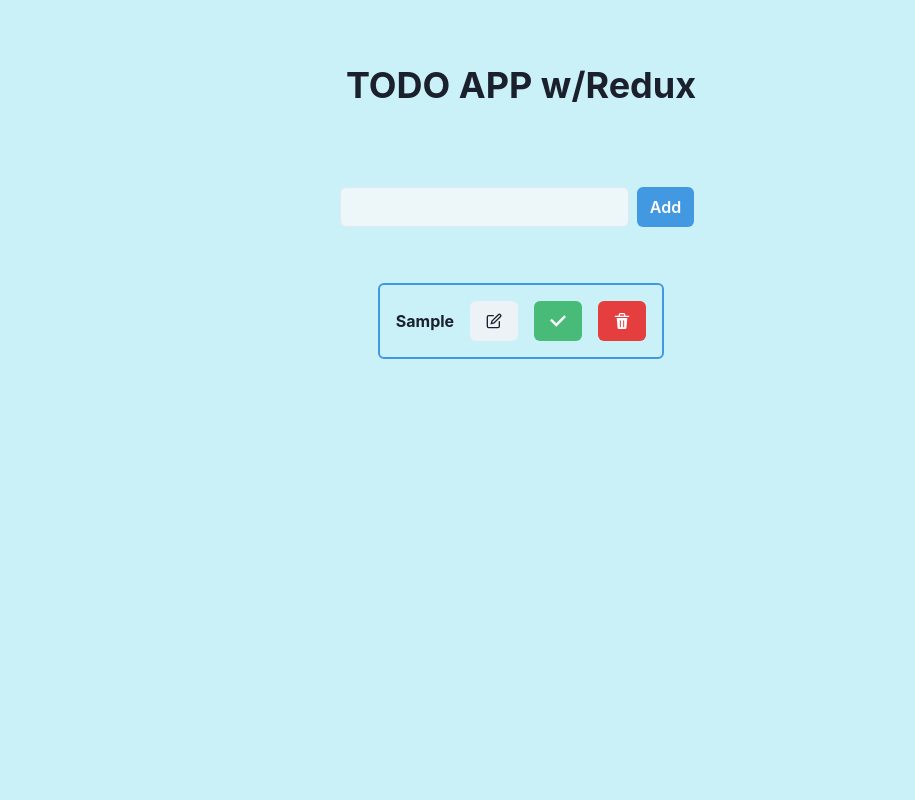
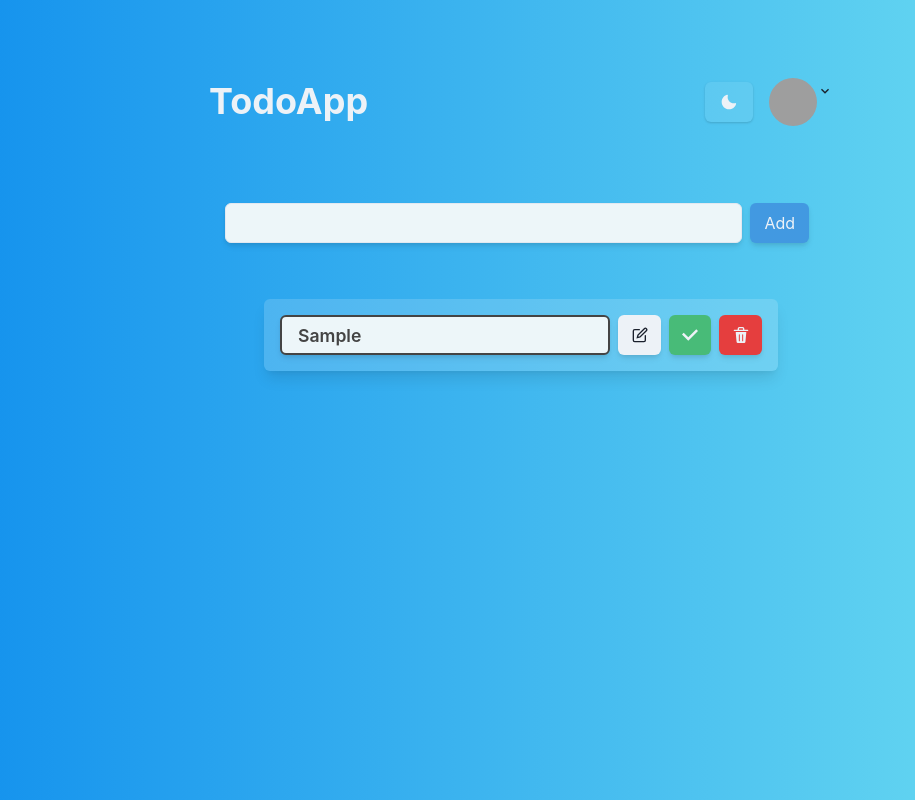
Before and after one commit to Santipac/Todo-App, a React (Vite) app: page / in a window 1280 px wide. Both pictures are taken after typing "Sample" into the empty fields and a click on the button "Add". Shown: the whole page, without its empty margins (119-1034 px from the left). Built offline with nearby package versions, Linux system fonts and the light colour scheme; grey boxes are pictures that could not be loaded.

Commit message:
react router dom, animations and dark mode added

```diff
--- a/index.html
+++ b/index.html
@@ -4,7 +4,11 @@
     <meta charset="UTF-8" />
     <link rel="icon" type="image/svg+xml" href="/vite.svg" />
     <meta name="viewport" content="width=device-width, initial-scale=1.0" />
-    <title>Vite + React</title>
+    <link
+      rel="stylesheet"
+      href="https://cdnjs.cloudflare.com/ajax/libs/animate.css/4.1.1/animate.min.css"
+    />
+    <title>Todo App</title>
   </head>
   <body>
     <div id="root"></div>
--- a/package.json
+++ b/package.json
@@ -18,6 +18,7 @@
     "react": "^18.2.0",
     "react-dom": "^18.2.0",
     "react-redux": "^8.0.2",
+    "react-router-dom": "^6.3.0",
     "sweetalert2": "^11.4.26"
   },
   "devDependencies": {
--- a/src/App.jsx
+++ b/src/App.jsx
@@ -1,24 +1,13 @@
-import { Box, Heading } from '@chakra-ui/react';
+import { Routes, Route } from 'react-router-dom';
 
-import { FormTodo } from './components/FormTodo';
-import { TodoList } from './components/TodoList';
-
+import { Screen } from './views/Screen';
 function App() {
   return (
-    <Box
-      minHeight="100vh"
-      display="flex"
-      flexDirection="column"
-      alignItems="center"
-      bg={'#caf0f8'}
-    >
-      <Heading as="h1" my="16">
-        TODO APP w/Redux
-      </Heading>
-
-      <FormTodo />
-      <TodoList />
-    </Box>
+    <>
+      <Routes>
+        <Route path="/" element={<Screen />} />
+      </Routes>
+    </>
   );
 }
 
--- a/src/components/FormTodo.jsx
+++ b/src/components/FormTodo.jsx
@@ -1,4 +1,11 @@
-import { Box, Button, FormControl, Input } from '@chakra-ui/react';
+import {
+  Box,
+  Button,
+  FormControl,
+  Input,
+  InputGroup,
+  InputRightElement,
+} from '@chakra-ui/react';
 import { useState } from 'react';
 import { useDispatch, useSelector } from 'react-redux';
 import Swal from 'sweetalert2';
@@ -38,11 +45,26 @@ export const FormTodo = () => {
   };
 
   return (
-    <Box p="4">
+    <Box p="4" w={{ base: '100%', md: '70%', lg: '50%' }}>
       <form onSubmit={handleSubmit}>
         <FormControl display="flex">
-          <Input value={inputValue} onChange={onInputChange} bg={'#edf6f9'} />
-          <Button type="submit" mx="2" bg={'blue.400'} textColor="white">
+          <Input
+            value={inputValue}
+            onChange={onInputChange}
+            bg={'#edf6f9'}
+            color="black"
+            boxShadow="md"
+            fontSize={{ base: '0.8rem', sm: '1.1rem' }}
+          />
+
+          <Button
+            type="submit"
+            mx="2"
+            bg={'blue.400'}
+            fontWeight="normal"
+            textColor="white"
+            boxShadow="md"
+          >
             Add
           </Button>
         </FormControl>
--- /dev/null
+++ b/src/components/Header.jsx
@@ -0,0 +1,60 @@
+import { ChevronDownIcon, MoonIcon } from '@chakra-ui/icons';
+import {
+  Avatar,
+  Box,
+  Button,
+  ButtonGroup,
+  Heading,
+  Link,
+  Menu,
+  MenuButton,
+  MenuItem,
+  MenuList,
+  useColorMode,
+} from '@chakra-ui/react';
+import { Link as LinkRouter } from 'react-router-dom';
+export const Header = () => {
+  const { colorMode, toggleColorMode } = useColorMode();
+  return (
+    <Box
+      display="flex"
+      justifyContent="space-between"
+      alignItems="center"
+      w={{ base: '100%', md: '70%', lg: '50%' }}
+    >
+      <Heading as="h1" my="16" _light={{ color: 'white' }}>
+        TodoApp
+      </Heading>
+      <Box ml="16" display="flex" alignItems="center">
+        <Button
+          onClick={() => toggleColorMode()}
+          boxShadow="base"
+          bg="none"
+          _hover={'none'}
+          mr="4"
+          _light={{ bg: 'whiteAlpha.200' }}
+          _dark={{ bg: 'blackAlpha.400' }}
+        >
+          <MoonIcon size="50px" color="white" />
+        </Button>
+        <Menu minHeight="min-content">
+          <ButtonGroup as={MenuButton}>
+            <Avatar name="Kent Dodds" src="https://bit.ly/kent-c-dodds" />
+            <ChevronDownIcon />
+          </ButtonGroup>
+
+          <MenuList>
+            <Link as={LinkRouter} to="/">
+              <MenuItem>Create</MenuItem>
+            </Link>
+            <Link as={LinkRouter} to="todos">
+              <MenuItem>Task List</MenuItem>
+            </Link>
+
+            <MenuItem>Logout</MenuItem>
+          </MenuList>
+        </Menu>
+      </Box>
+    </Box>
+  );
+};
--- a/src/components/TodoItem.jsx
+++ b/src/components/TodoItem.jsx
@@ -1,11 +1,31 @@
 import { useDispatch } from 'react-redux/es/exports';
-import { deleteTask, itsComplete } from '../store/todos/todosSlice';
+import { deleteTask, editTask, itsComplete } from '../store/todos/todosSlice';
 import { CheckIcon, DeleteIcon, EditIcon } from '@chakra-ui/icons';
 import { Button, GridItem, Input, Text } from '@chakra-ui/react';
 import { useState } from 'react';
+import Swal from 'sweetalert2';
+
+//TODO: Font Size and width elements should be responsive
 
 export const TodoItem = ({ id, name, completed }) => {
+  const [inputValue, setInputValue] = useState(name);
   const dispatch = useDispatch();
+
+  const onInputChange = ({ target }) => {
+    setInputValue(target.value);
+  };
+
+  const onSubmit = e => {
+    e.preventDefault();
+    dispatch(editTask({ id, name: inputValue }));
+    Swal.fire({
+      position: 'top',
+      icon: 'success',
+      title: 'Your task has been changed successfully',
+      showConfirmButton: false,
+      timer: 1500,
+    });
+  };
 
   return (
     <>
@@ -13,24 +33,49 @@ export const TodoItem = ({ id, name, completed }) => {
         display="flex"
         justifyContent="space-between"
         alignItems="center"
-        border="2px solid"
-        borderColor="blue.400"
         borderRadius="md"
         p="4"
+        _light={!completed ? { bg: 'whiteAlpha.300' } : { bg: 'green.800' }}
+        _dark={!completed ? { bg: 'blackAlpha.300' } : { bg: 'green.800' }}
+        boxShadow="lg"
+        className="animate__animated animate__bounceIn"
       >
-        <Text fontWeight="bold" as={completed ? 'del' : null}>
-          {name}
-        </Text>
-        <Button ml="4">
+        <Input
+          fontWeight="semibold"
+          backgroundColor="#edf6f9"
+          fontSize={{ base: '0.8rem', sm: '1.1rem' }}
+          value={inputValue}
+          color="black"
+          border="2px solid"
+          onChange={onInputChange}
+          boxShadow="md"
+        />
+
+        <Button ml="2" onClick={onSubmit} boxShadow="md" _hover={'none'}>
           <EditIcon />
         </Button>
-        <Button bg="green.400" onClick={() => dispatch(itsComplete(id))} mx="4">
+
+        <Button
+          _hover={'none'}
+          bg="green.400"
+          onClick={() => dispatch(itsComplete(id))}
+          mx="2"
+          boxShadow="md"
+        >
           <CheckIcon color="white" />
         </Button>
-        <Button bg="red.500" onClick={() => dispatch(deleteTask(id))}>
+        <Button
+          _hover={'none'}
+          bg="red.500"
+          onClick={() => dispatch(deleteTask(id))}
+          boxShadow="md"
+        >
           <DeleteIcon color="white" />
         </Button>
       </GridItem>
     </>
   );
 };
+
+/*
+ */
--- a/src/main.jsx
+++ b/src/main.jsx
@@ -2,15 +2,29 @@ import React from 'react';
 import ReactDOM from 'react-dom/client';
 import { Provider } from 'react-redux';
 import { store } from './store';
-import { ChakraProvider } from '@chakra-ui/react';
+import {
+  ChakraProvider,
+  ColorModeProvider,
+  CSSReset,
+  ThemeProvider,
+} from '@chakra-ui/react';
 import App from './App';
+import theme from './theme';
+import { BrowserRouter } from 'react-router-dom';
 
 ReactDOM.createRoot(document.getElementById('root')).render(
   // <React.StrictMode>
-  <ChakraProvider>
-    <Provider store={store}>
-      <App />
-    </Provider>
-  </ChakraProvider>
+  <Provider store={store}>
+    <ChakraProvider theme={theme}>
+      <ThemeProvider theme={theme}>
+        <ColorModeProvider>
+          <CSSReset />
+          <BrowserRouter>
+            <App />
+          </BrowserRouter>
+        </ColorModeProvider>
+      </ThemeProvider>
+    </ChakraProvider>
+  </Provider>
   /* </React.StrictMode> */
 );
--- a/src/store/store.js
+++ b/src/store/store.js
@@ -6,6 +6,7 @@ export const store = configureStore({
     todos: todosReducer,
   },
 });
+
 store.subscribe(() => {
   localStorage.setItem('reduxState', JSON.stringify(store.getState()));
 });
--- a/src/store/todos/todosSlice.js
+++ b/src/store/todos/todosSlice.js
@@ -1,7 +1,6 @@
 import { createSlice } from '@reduxjs/toolkit';
 
 const todosList = [];
-
 export const todosSlice = createSlice({
   name: 'todos',
   initialState: todosList,
@@ -20,6 +19,11 @@ export const todosSlice = createSlice({
         }
       });
     },
+    editTask: (state, action) => {
+      state.find(task =>
+        task.id === action.payload.id ? (task.name = action.payload.name) : null
+      );
+    },
     deleteTask: (state, action) => {
       const taskFound = state.find(task => task.id === action.payload);
       if (taskFound) {
@@ -30,6 +34,7 @@ export const todosSlice = createSlice({
 });
 
 //Actions Creators
-export const { createTask, itsComplete, deleteTask } = todosSlice.actions;
+export const { createTask, itsComplete, deleteTask, editTask } =
+  todosSlice.actions;
 
 export default todosSlice.reducer;
--- /dev/null
+++ b/src/theme.js
@@ -0,0 +1,15 @@
+import { extendTheme } from '@chakra-ui/react';
+
+const theme = extendTheme({
+  fonts: {
+    heading: `'Inter', sans-serif`,
+    body: `'Inter', sans-serif`,
+  },
+
+  colors: {
+    black: '#444444',
+    white: '#EDF2F7',
+  },
+});
+
+export default theme;
--- /dev/null
+++ b/src/views/Screen.jsx
@@ -0,0 +1,26 @@
+import { Box } from '@chakra-ui/react';
+import React from 'react';
+import { FormTodo } from '../components/FormTodo';
+import { Header } from '../components/Header';
+import { TodoList } from '../components/TodoList';
+
+export const Screen = () => {
+  return (
+    <Box
+      minHeight="100vh"
+      _light={{
+        bgGradient: 'linear(to-r, #0d8ced 0%, #69daf1 90.1%)',
+      }}
+      _dark={{
+        bgGradient: 'linear(to-r, #4d1458 10.9%, #3e1566 87.1%)',
+      }}
+      margin="auto"
+    >
+      <Box display="flex" flexDirection="column" alignItems="center" p="4">
+        <Header />
+        <FormTodo />
+        <TodoList />
+      </Box>
+    </Box>
+  );
+};
--- a/vite.config.js
+++ b/vite.config.js
@@ -1,7 +1,12 @@
-import { defineConfig } from 'vite'
-import react from '@vitejs/plugin-react'
+import { defineConfig } from 'vite';
+import react from '@vitejs/plugin-react';
 
 // https://vitejs.dev/config/
 export default defineConfig({
-  plugins: [react()]
-})
+  plugins: [react()],
+  server: {
+    watch: {
+      usePolling: true,
+    },
+  },
+});
```
Also changed, not shown: 1 other file (tests, documents, lock files or other folders).
